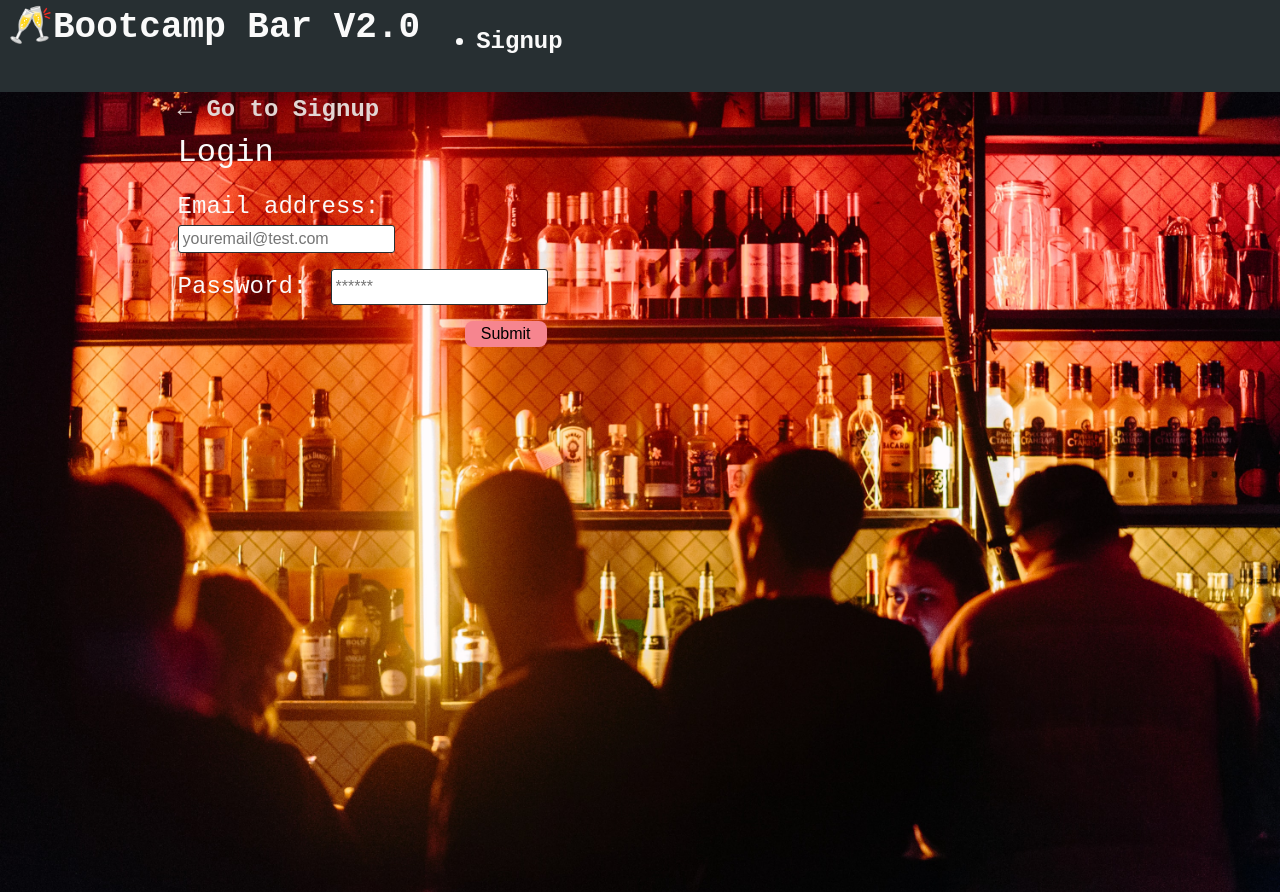
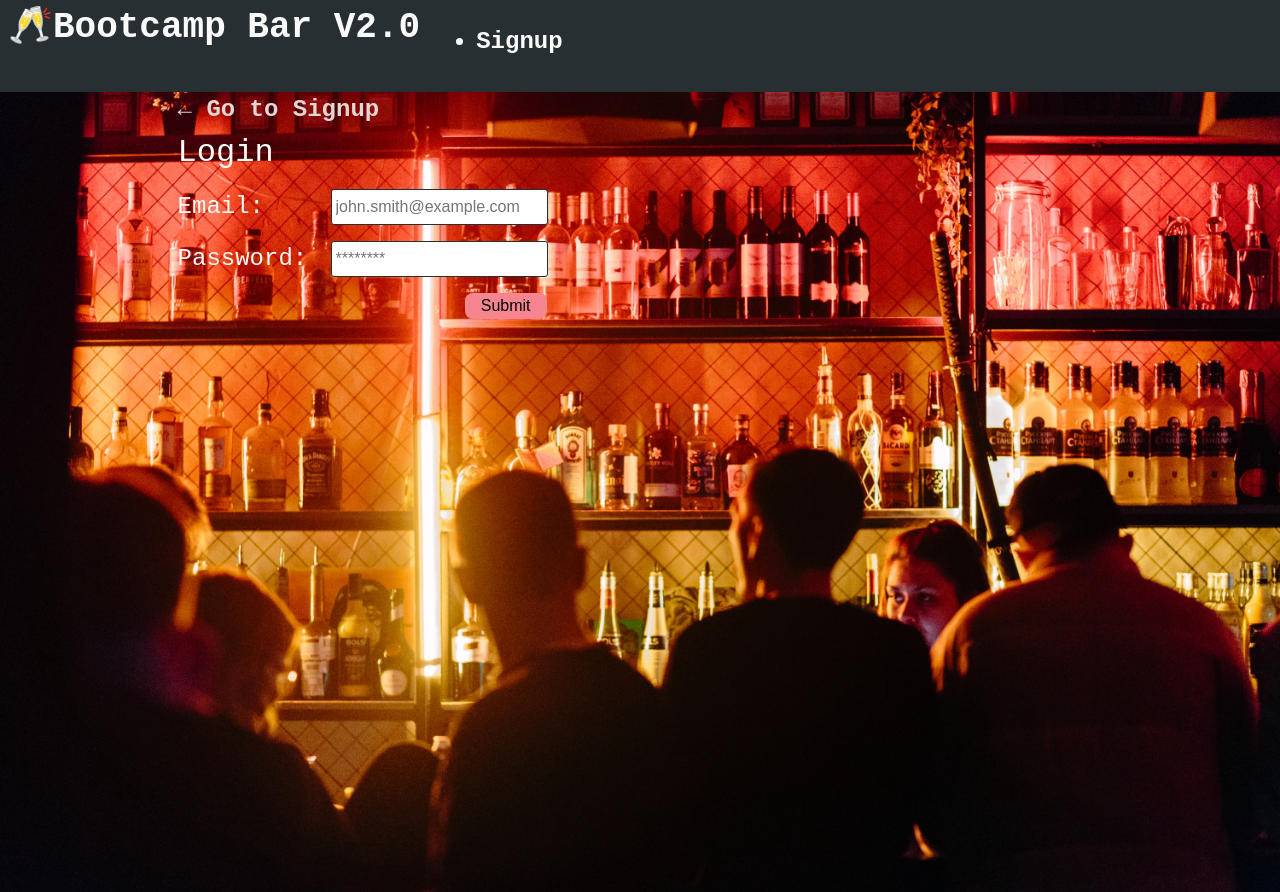
Before and after one commit to jmdg1023/Bootcamp_bar_V2.0, a React (Create React App) app in the folder client/: page / in a window 1280 px wide. Built offline with nearby package versions, Linux system fonts and the light colour scheme.

Commit message:
Updated login component

```diff
--- a/client/src/components/LoginComponent/index.js
+++ b/client/src/components/Login.js
@@ -1,23 +1,23 @@
-import React, { useState } from 'react';
-import { useMutation } from '@apollo/client';
-import { Link } from 'react-router-dom';
-import { LOGIN } from '../../utils/mutations';
-import Auth from '../../utils/auth';
+import { useMutation } from "@apollo/client";
+import React, { useState } from "react";
+import { Link } from "react-router-dom";
+import Auth from "../utils/auth";
+import { LOGIN } from "../utils/mutations";
 
-function LoginComponent(props) {
-  const [formState, setFormState] = useState({ email: '', password: '' });
+function LoginComponent() {
+  const [formState, setFormState] = useState({ email: "", password: "" });
   const [login, { error }] = useMutation(LOGIN);
 
   const handleFormSubmit = async (event) => {
     event.preventDefault();
     try {
-      const mutationResponse = await login({
-        variables: { email: formState.email, password: formState.password },
+      const response = await login({
+        variables: formState,
       });
-      const token = mutationResponse.data.login.token;
+      const token = response.data.login.token;
       Auth.login(token);
-    } catch (e) {
-      console.log(e);
+    } catch (error) {
+      console.error(error);
     }
   };
 
@@ -36,9 +36,10 @@ function LoginComponent(props) {
       <h2>Login</h2>
       <form onSubmit={handleFormSubmit}>
         <div className="flex-row space-between my-2">
-          <label htmlFor="email">Email address:</label>
+          <label htmlFor="email">Email:</label>
           <input
-            placeholder="youremail@test.com"
+            required
+            placeholder="john.smith@example.com"
             name="email"
             type="email"
             id="email"
@@ -46,12 +47,13 @@ function LoginComponent(props) {
           />
         </div>
         <div className="flex-row space-between my-2">
-          <label htmlFor="pwd">Password:</label>
+          <label htmlFor="password">Password:</label>
           <input
-            placeholder="******"
+            required
+            placeholder="********"
             name="password"
             type="password"
-            id="pwd"
+            id="password"
             onChange={handleChange}
           />
         </div>
--- a/client/src/pages/Home.js
+++ b/client/src/pages/Home.js
@@ -1,5 +1,5 @@
 import React from "react";
-import LoginComponent from "../components/LoginComponent";
+import LoginComponent from "../components/Login";
 
 const Login = () => {
   return (
```
Also changed, not shown: 1 other file (tests, documents, lock files or other folders).
